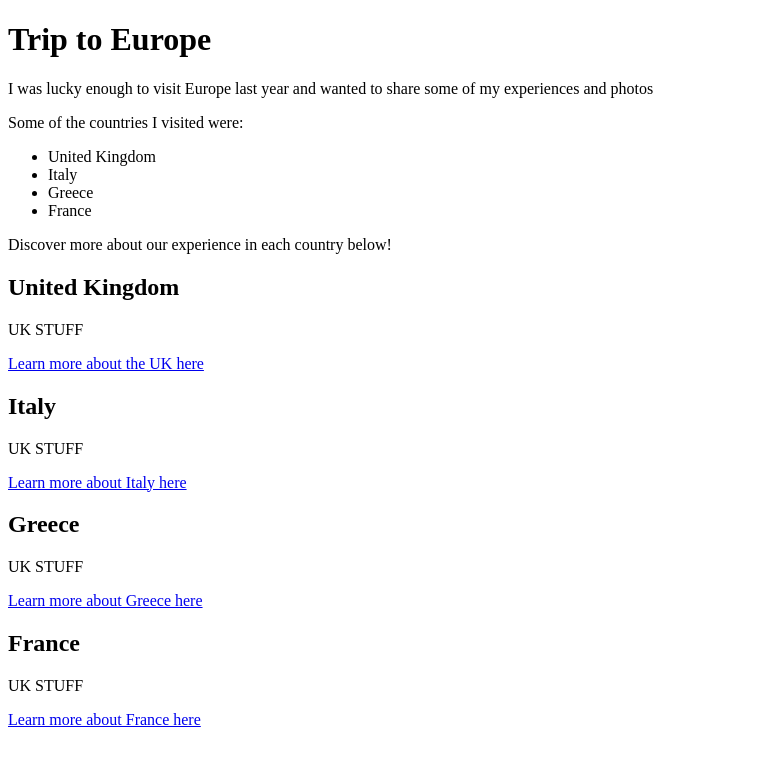
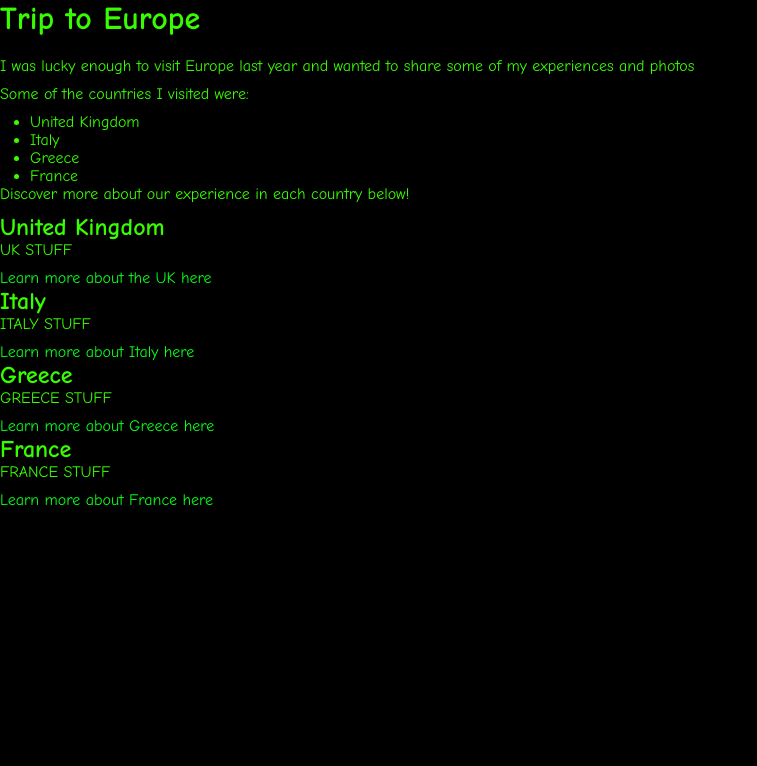
Before and after one commit to standrewscollege2018/2023-year-11-web-design-classwork-mba9907, a plain HTML site: page Europe/europe.html in a window 1280 px wide. Shown: the whole page, without its empty margins (0-757 px from the left). Drawn offline with Linux system fonts and the light colour scheme.

Commit message:
Learning style css

```diff
--- a/Europe/europe.html
+++ b/Europe/europe.html
@@ -5,8 +5,8 @@
 <html>
 
     <head>
-
-
+        <title>Europe Trip Webiste</title>
+        <link rel="stylesheet" href="styles.css">
     </head>
 
     <body>
@@ -26,15 +26,15 @@
         <a href="uk.html">Learn more about the UK here</a>
 
         <h2>Italy</h2>
-        <p>UK STUFF</p>
+        <p>ITALY STUFF</p>
         <a href="italy.html">Learn more about Italy here</a>
 
         <h2>Greece</h2>
-        <p>UK STUFF</p>
+        <p>GREECE STUFF</p>
         <a href="greece.html">Learn more about Greece here</a>
 
         <h2>France</h2>
-        <p>UK STUFF</p>
+        <p>FRANCE STUFF</p>
         <a href="france.html">Learn more about France here</a>
 
     </body>
--- /dev/null
+++ b/Europe/styles.css
@@ -0,0 +1,53 @@
+/* This is our stylesheet */
+
+
+/* The first thing to do in your stylesheet is to reset all spacing */
+* {
+    margin: 0px;
+    padding: 0px;
+}
+
+@font-face{
+    font-family: my_first_font;
+    src url("fortnite.otf");
+}
+
+/* We can redefine HTML tags */
+body {
+    background-color: rgb(0, 0, 0);
+    color: rgb(55, 253, 0)
+/* Padding is the spacing inside an element */
+
+}
+h1 {
+    /* Setting margin bottom-pushes content further below the heading */
+    margin-bottom: 20px;
+    font-family: my_first_font, Comic sans ms, Helvetica, sans-serif;
+}
+ul {
+    margin-left: 30px;
+    font-family: my_first_font, Comic sans ms, Helvetica, sans-serif;
+}
+p {
+    margin-bottom: 10px;
+    font-family: Comic sans ms, Helvetica, sans-serif;
+}
+h2 {
+    font-family: Comic sans ms, Helvetica, sans-serif;
+}
+/* Formatting links */
+a:link {
+    color: rgb(7, 255, 24);
+    text-decoration: none;
+    font-family: Comic sans ms, Helvetica, sans-serif;
+}
+a:visited{
+    color: rgb(7, 255, 24);
+    text-decoration: none;
+    font-family: Comic sans ms, Helvetica, sans-serif;
+}
+a:hover{
+    color: rgb(191, 49, 49);
+    text-decoration: underline;
+    font-family: Comic sans ms, Helvetica, sans-serif;
+}
```
Also changed, not shown: Europe/france.html (added, +37 -0 lines), Europe/greece.html (+1 -1 lines), Europe/italy.html (+6 -6 lines), Europe/uk.html (+1 -1 lines), Europe/fortnite.otf (added).
